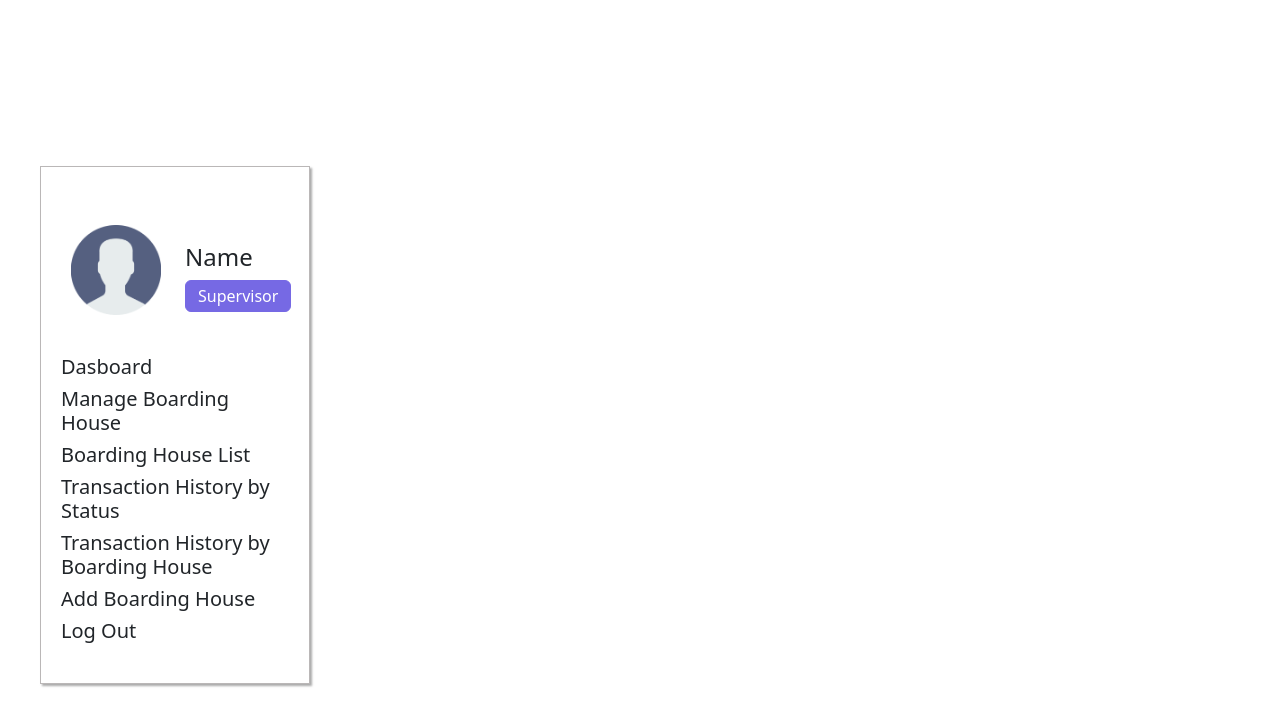
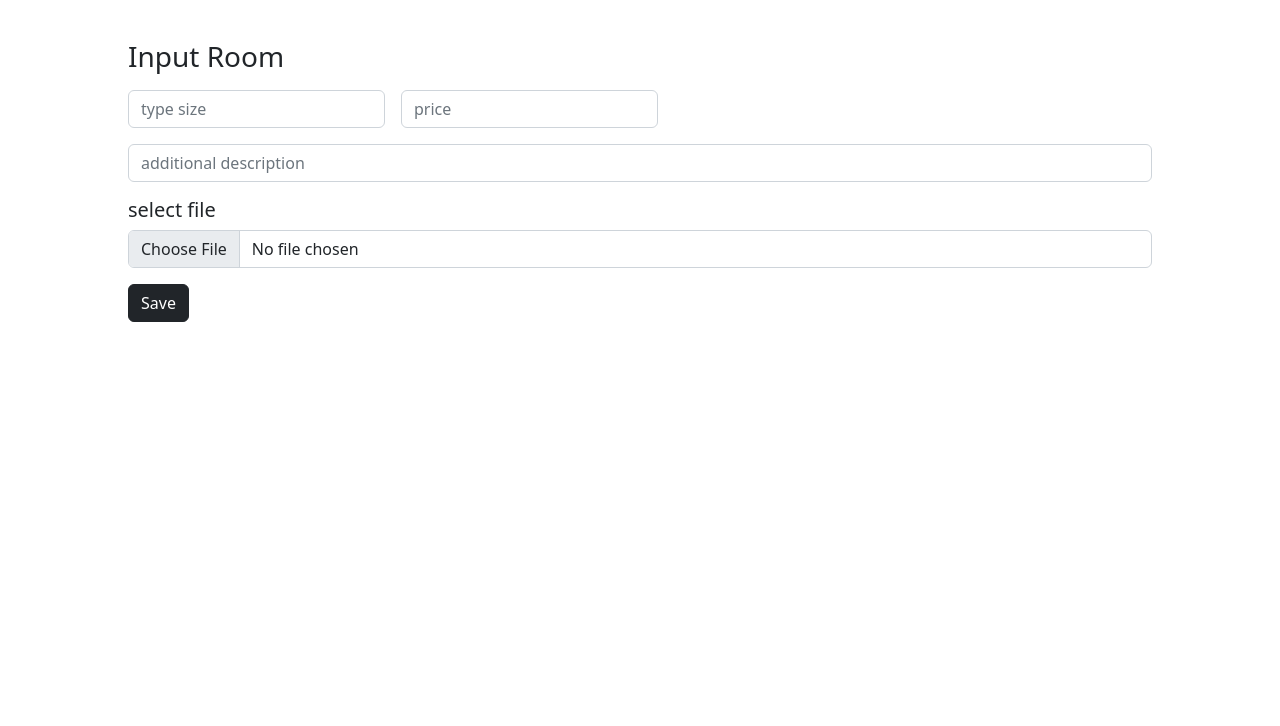
Before and after one commit to Alta-Immersive-Capstone-Project/FrontEnd_Admin, a React (Create React App) app: page /inputroom/1 in a window 1280 px wide. Shown: the top 726 px of the page. Built offline with nearby package versions, Linux system fonts and the light colour scheme.

Commit message:
listroom-inputroom

```diff
--- a/src/App.js
+++ b/src/App.js
@@ -12,6 +12,7 @@ import InputKosan from "./pages/InputKosan.jsx";
 import Sidebar from "./components/Sidebar.jsx";
 import Login from "./pages/Login.jsx";
 import ListRoom from "./pages/ListRoom";
+import InputRoom from "./pages/InputRoom.jsx";
 
 function Testing() {
   return (
@@ -53,6 +54,7 @@ function App() {
         <Routes>
           <Route path="/login" element={<Login />} />
           <Route path="/inputkosan" element={<InputKosan />} />
+          <Route path="/inputroom/:id" element={<InputRoom />} />
           <Route path="*" element={<Testing />} />
         </Routes>
       </BrowserRouter>
--- /dev/null
+++ b/src/pages/InputRoom.jsx
@@ -0,0 +1,122 @@
+import React, { useState } from "react";
+import { Form } from "react-bootstrap";
+import axios from "axios";
+import { URL as url } from "../components/URL";
+import { useParams } from "react-router-dom";
+
+export default function InputRoom() {
+  const params = useParams();
+
+  const [files, setFiles] = useState({
+    file: [],
+    filepreview: null,
+  });
+  const [type, setType] = useState();
+  const [price, setPrice] = useState();
+  const [additional_description, setAdditional_description] = useState();
+
+  const handleInputChange = (event) => {
+    setFiles({
+      ...files,
+      file: event.target.files[0],
+      filepreview: URL.createObjectURL(event.target.files[0]),
+    });
+  };
+
+  const [isSucces, setSuccess] = useState(null);
+
+  const submit = async () => {
+    const formdata = new FormData();
+    formdata.append("house_id", params.id);
+    formdata.append("type", type);
+    formdata.append("price", price);
+    formdata.append("additional_description", additional_description);
+    formdata.append("files", files.file);
+
+    for (var pair of formdata.entries()) {
+      console.log(pair[0] + ", " + pair[1]);
+    }
+
+    axios
+      .post(`${url}/room`, formdata, {
+        headers: {
+          Authorization: `Bearer ${localStorage.getItem("token")}`,
+          "Content-Type": "multipart/form-data",
+        },
+      })
+      .then((data) => {
+        console.log(data);
+        if (data.data.data === 1) {
+          setSuccess("files upload successfully");
+        }
+      });
+  };
+
+  return (
+    <div className="input-body">
+      <div className="input-wrapbody">
+        <Form>
+          <div className="input-title mb-3">
+            <h3>Input Room</h3>
+          </div>
+          {isSucces !== null ? <h4> {isSucces} </h4> : null}
+          <div className="input-formName">
+            <div className="d-flex gap-3">
+              <Form.Group className="mb-3" controlId="validationCustom01">
+                <Form.Control
+                  required
+                  type="text"
+                  placeholder="type size"
+                  onChange={(e) => setType(e.target.value)}
+                />
+              </Form.Group>
+              <Form.Group className="mb-3" controlId="validationCustom02">
+                <Form.Control
+                  required
+                  type="text"
+                  placeholder="price"
+                  onChange={(e) => setPrice(e.target.value)}
+                />
+              </Form.Group>
+            </div>
+            <Form.Group className="mb-3" controlId="validationCustom03">
+              <Form.Control
+                required
+                type="text"
+                placeholder="additional description"
+                onChange={(e) => setAdditional_description(e.target.value)}
+              />
+            </Form.Group>
+            <div>
+              <label>
+                <h5>select file</h5>
+              </label>
+              <input
+                type="file"
+                className="form-control"
+                name="upload_file"
+                onChange={handleInputChange}
+              />
+            </div>
+          </div>
+        </Form>
+        <div className="form-row my-3">
+          <button
+            type="submit"
+            className="btn btn-dark"
+            onClick={() => submit()}
+          >
+            Save
+          </button>
+        </div>
+        {files.filepreview !== null ? (
+          <img
+            className="previewimg"
+            src={files.filepreview}
+            alt="Uploadfiles"
+          />
+        ) : null}
+      </div>
+    </div>
+  );
+}
--- a/src/pages/ListRoom.jsx
+++ b/src/pages/ListRoom.jsx
@@ -1,44 +1,49 @@
-import axios from 'axios';
-import React, { useEffect, useState } from 'react'
-import { Table, Button } from 'react-bootstrap'
-import { useParams } from 'react-router-dom';
-import { URL } from '../components/URL';
+import axios from "axios";
+import React, { useEffect, useState } from "react";
+import { Table, Button } from "react-bootstrap";
+import { useParams } from "react-router-dom";
+import { URL } from "../components/URL";
+import { useNavigate } from "react-router-dom";
 
 function ListRoom() {
   const [house, setHouse] = useState();
   const [room, setRoom] = useState([]);
 
-    const params = useParams()
+  const Navigate = useNavigate();
+
+  const params = useParams();
 
   useEffect(() => {
-
-        axios.get(`${URL}/houses/${params.id}/room`, {
+    axios
+      .get(`${URL}/houses/${params.id}/room`, {
         headers: { Authorization: `Bearer ${localStorage.getItem("token")}` },
       })
-            .then(data => {
+      .then((data) => {
         setRoom(data.data.data);
       })
-            .catch(err => {
+      .catch((err) => {
         console.log(err);
-            })
+      });
 
-        axios.get(`${URL}/houses/${params.id}`, {
+    axios
+      .get(`${URL}/houses/${params.id}`, {
         headers: { Authorization: `Bearer ${localStorage.getItem("token")}` },
       })
-            .then(data => {
+      .then((data) => {
         setHouse(data.data.data.title);
       })
-            .catch(err => {
+      .catch((err) => {
         console.log(err);
-            })
-
-    }, [params])
+      });
+  }, [params]);
 
   return (
-        <div className='container'>
+    <div className="container">
       <div className="d-flex justify-content-between mb-3">
         <h2>{house}</h2>
-                <Button>Add Room</Button>
+        <Button onClick={() => Navigate(`/inputroom/${params.id}`)}>
+          Add Room
+        </Button>
       </div>
       <Table striped bordered hover>
         <thead className="text-center">
@@ -49,22 +54,22 @@ function ListRoom() {
             <th>Action</th>
           </tr>
         </thead>
-                <tbody className='text-center'>
+        <tbody className="text-center">
           {room.map((el, i) => (
             <tr key={i}>
               <td>Room {i + 1}</td>
               <td>{el.type}</td>
               <td>{el.price}</td>
-                            <td className='d-flex justify-content-center gap-2'>
-                                <Button variant='warning'>Edit</Button>
-                                <Button variant='danger'>Delete</Button>
+              <td className="d-flex justify-content-center gap-2">
+                <Button variant="warning">Edit</Button>
+                <Button variant="danger">Delete</Button>
               </td>
             </tr>
           ))}
         </tbody>
       </Table>
     </div>
-    )
+  );
 }
 
-export default ListRoom
+export default ListRoom;
--- a/src/pages/Login.jsx
+++ b/src/pages/Login.jsx
@@ -3,7 +3,7 @@ import { Form, Button, Alert } from "react-bootstrap";
 import { useNavigate } from "react-router-dom";
 import "../styles/login.css";
 import axios from "axios";
-import { URL } from '../components/URL';
+import { URL } from "../components/URL";
 
 function Login() {
   const [email, setEmail] = useState();
@@ -44,11 +44,11 @@ function Login() {
     axios
       .post(`${URL}/login`, body)
       .then((data) => {
-        localStorage.setItem("token", data.data.data);
+        localStorage.setItem("token", data.data.data.token);
 
         setMessage("Success Login!");
         setColor("success");
-
+        console.log(data.data);
         setTimeout(() => {
           navigate("/");
         }, 2000);
```
Lines whose indentation alone changed are shown as unchanged.
